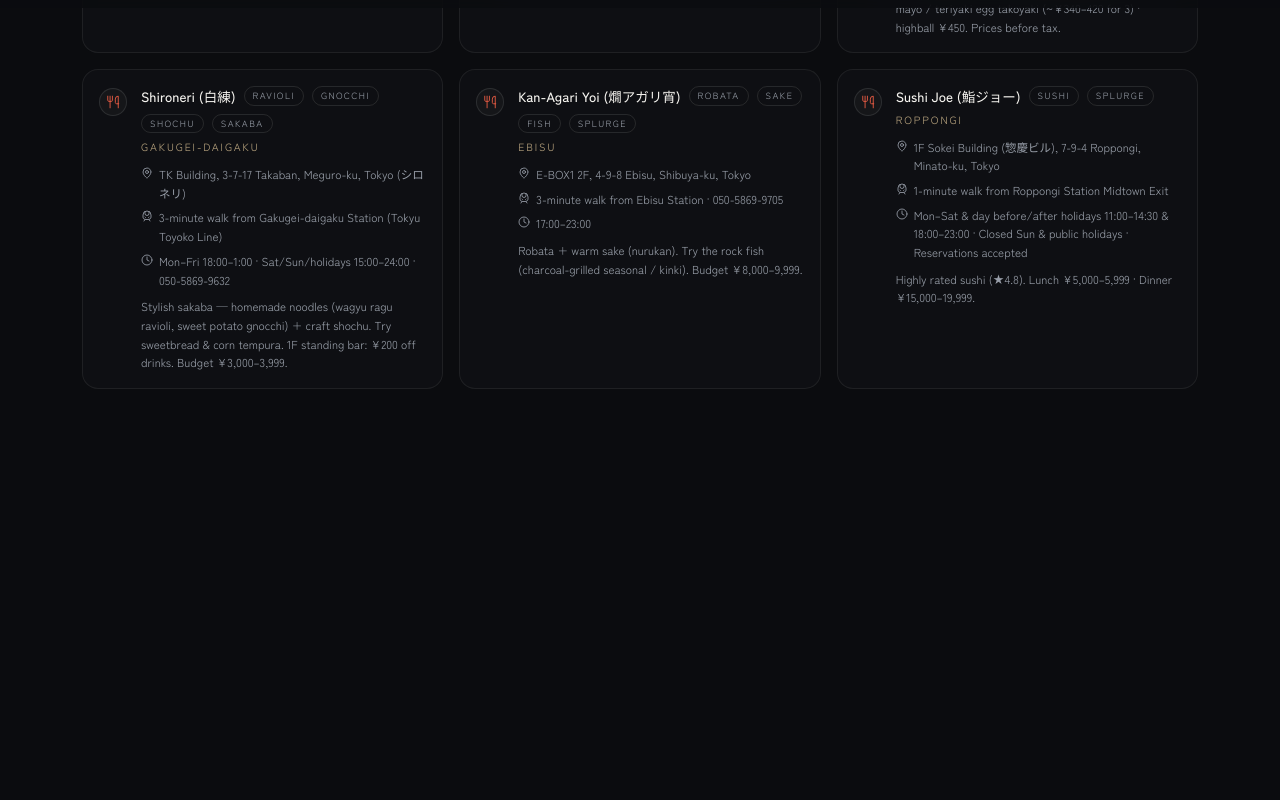
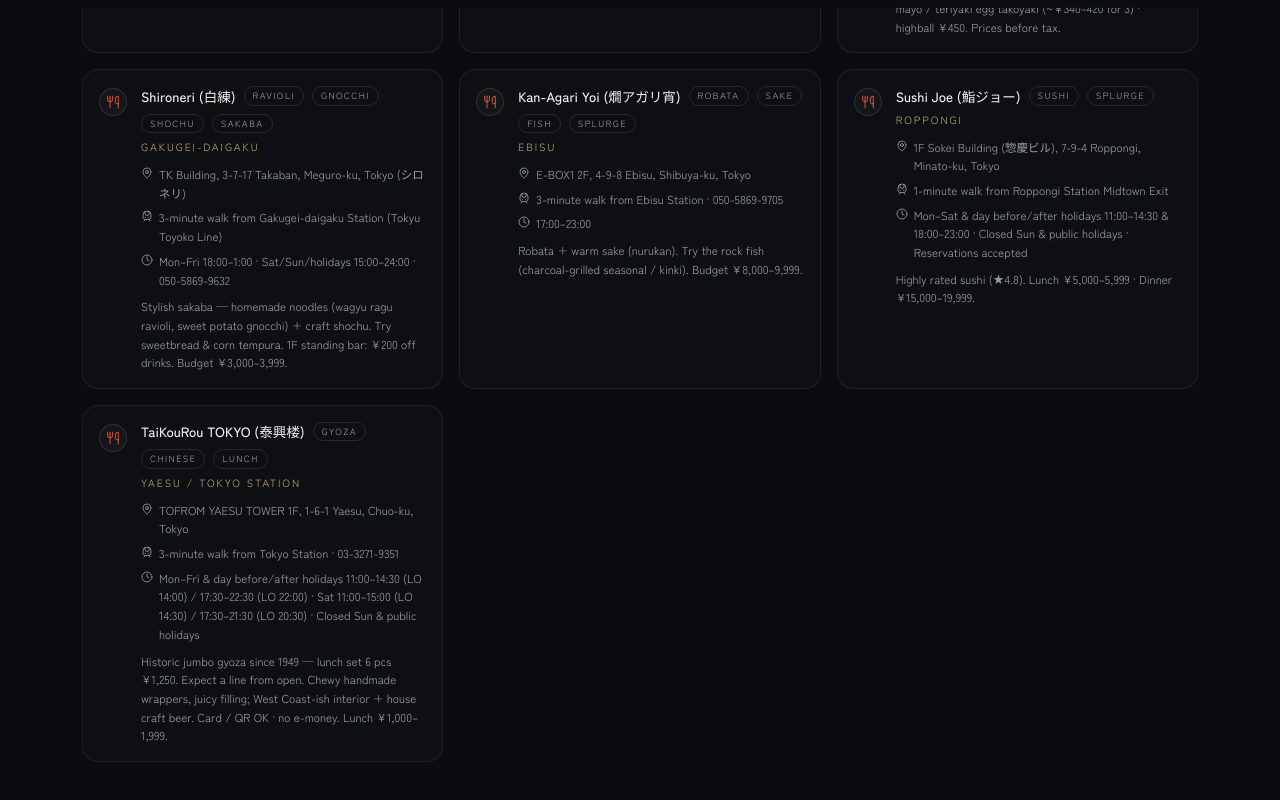
Before and after one commit to Cacody25/japan-trip, a React (Vite) app: page /food in a window 1280 px wide. Shown: the part 792-1592 px from the top of the page. Before the commit the page ends 1277 px from the top, so only its background shows below. Built offline with nearby package versions, Linux system fonts and the light colour scheme.

Commit message:
Add TaiKouRou jumbo gyoza to Food! and Day 4 Yaesu lunch.

```diff
--- a/src/data/food.js
+++ b/src/data/food.js
@@ -105,8 +105,23 @@ export const foodSpots = [
     hours: "Mon–Sat & day before/after holidays 11:00–14:30 & 18:00–23:00 · Closed Sun & public holidays · Reservations accepted",
     note: "Highly rated sushi (★4.8). Lunch ¥5,000–5,999 · Dinner ¥15,000–19,999.",
     tags: ["sushi", "splurge"],
+    days: [],
     lat: 35.66458,
     lng: 139.73005,
+  },
+  {
+    id: "taikourou-tokyo",
+    name: "TaiKouRou TOKYO (泰興楼)",
+    area: "Yaesu / Tokyo Station",
+    address: "TOFROM YAESU TOWER 1F, 1-6-1 Yaesu, Chuo-ku, Tokyo",
+    access: "3-minute walk from Tokyo Station · 03-3271-9351",
+    hours:
+      "Mon–Fri & day before/after holidays 11:00–14:30 (LO 14:00) / 17:30–22:30 (LO 22:00) · Sat 11:00–15:00 (LO 14:30) / 17:30–21:30 (LO 20:30) · Closed Sun & public holidays",
+    note: "Historic jumbo gyoza since 1949 — lunch set 6 pcs ¥1,250. Expect a line from open. Chewy handmade wrappers, juicy filling; West Coast-ish interior + house craft beer. Card / QR OK · no e-money. Lunch ¥1,000–1,999.",
+    tags: ["gyoza", "chinese", "lunch"],
+    days: [4],
+    lat: 35.68083,
+    lng: 139.77056,
   },
 ];
 
@@ -114,7 +129,7 @@ export const foodMapPlaces = foodSpots.map((spot) => ({
   id: spot.id,
   name: spot.name,
   area: spot.area,
-  days: [],
+  days: spot.days ?? [],
   optionalFood: true,
   kind: "food",
   lat: spot.lat,
--- a/src/data/itinerary.js
+++ b/src/data/itinerary.js
@@ -146,6 +146,13 @@ export const days = [
         kind: "shop",
         detail:
           "1-9-1 Marunouchi — Tokyo Station First Avenue B1, right by the palace / Yaesu side. The Star Wars Special Store pop-up here ended Jan 2026; Character Street still has other merch shops. For the permanent STAR WARS STORE by BENELIC, go to Ikebukuro PARCO Main Bldg 6F (easy ~10 min Fukutoshin from the hotel — also a good Day 6 free-day stop).",
+      },
+      {
+        time: "Lunch",
+        title: "TaiKouRou TOKYO — jumbo gyoza (Yaesu)",
+        kind: "food",
+        detail:
+          "TOFROM YAESU TOWER 1F, 1-6-1 Yaesu — ~3 min from Tokyo Station. Historic jumbo dumpling lunch set (6 pcs ¥1,250) since 1949; lines from open. Mon lunch 11:00–14:30 (LO 14:00) · closed Sun/holidays.",
       },
       {
         time: "12:00 – 3:00 PM",
--- a/src/pages/MapPage.jsx
+++ b/src/pages/MapPage.jsx
@@ -27,6 +27,7 @@ export default function MapPage() {
     mapPlaces.forEach((place) => place.days.forEach((day) => set.add(day)));
     pokeMapPlaces.forEach((place) => place.days.forEach((day) => set.add(day)));
     jazzCafeMapPlaces.forEach((place) => place.days.forEach((day) => set.add(day)));
+    foodMapPlaces.forEach((place) => place.days.forEach((day) => set.add(day)));
     return [...set].sort((a, b) => a - b);
   }, []);
 
@@ -41,6 +42,7 @@ export default function MapPage() {
       ...mapPlaces.filter((place) => place.days.includes(active)),
       ...pokeMapPlaces.filter((place) => place.days.includes(active)),
       ...jazzCafeMapPlaces.filter((place) => place.days.includes(active)),
+      ...foodMapPlaces.filter((place) => place.days.includes(active)),
     ];
   }, [active]);
 
```
